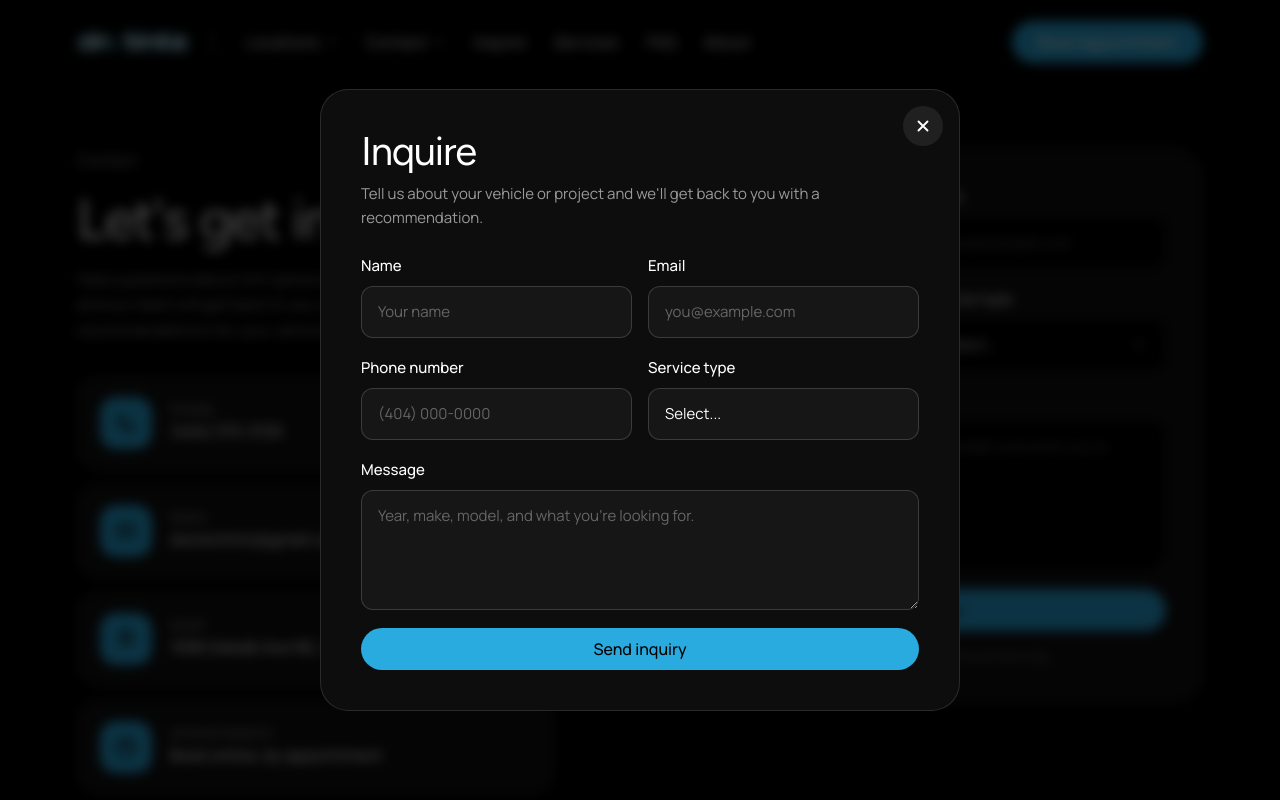
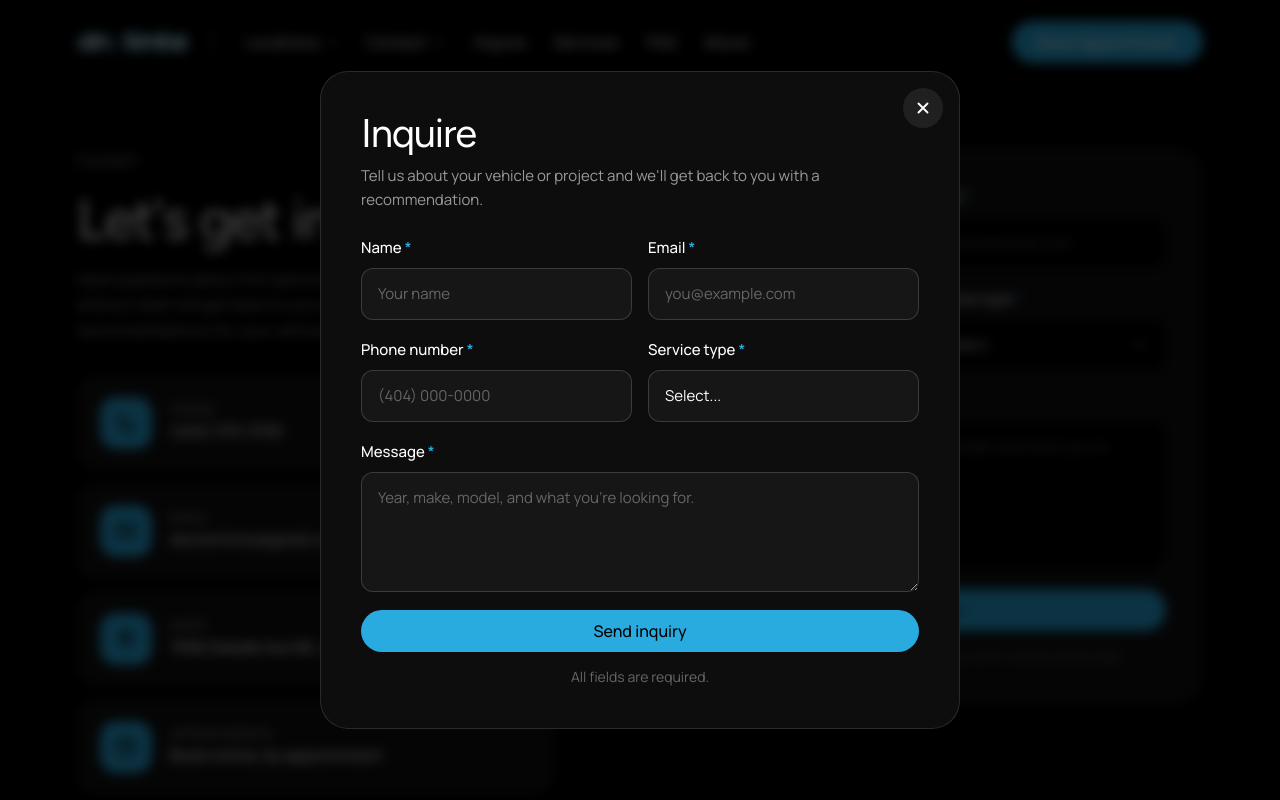
Before and after one commit to adityarao075/drtintz, a plain HTML site: page contact.html in a window 1280 px wide. Both pictures are taken after a click on the button "Inquire". Shown: the top 800 px of the page. Drawn offline with Linux system fonts and the light colour scheme.

Commit message:
Make every inquiry form field required
Co-Authored-By: Claude Fable 5.1 <noreply@anthropic.com>

```diff
--- a/contact.html
+++ b/contact.html
@@ -109,21 +109,21 @@
           <input type="text" name="_honey" tabindex="-1" autocomplete="off" aria-hidden="true" style="position:absolute;left:-9999px;opacity:0;height:0;width:0">
               <div class="form__row">
                 <div class="field">
-                  <label for="name">Name</label>
+                  <label for="name">Name <span class="req" aria-hidden="true">*</span></label>
                   <input id="name" name="name" type="text" autocomplete="name" placeholder="Your name" required>
                 </div>
                 <div class="field">
-                  <label for="email">Email</label>
+                  <label for="email">Email <span class="req" aria-hidden="true">*</span></label>
                   <input id="email" name="email" type="email" autocomplete="email" placeholder="you@example.com" required>
                 </div>
               </div>
               <div class="form__row">
                 <div class="field">
-                  <label for="phone">Phone number</label>
-                  <input id="phone" name="phone" type="tel" autocomplete="tel" placeholder="(404) 000-0000">
+                  <label for="phone">Phone number <span class="req" aria-hidden="true">*</span></label>
+                  <input id="phone" name="phone" type="tel" autocomplete="tel" placeholder="(404) 000-0000" required>
                 </div>
                 <div class="field">
-                  <label for="service">Service type</label>
+                  <label for="service">Service type <span class="req" aria-hidden="true">*</span></label>
                   <select id="service" name="service" required>
                     <option value="" selected disabled>Select...</option>
                     <option>Automotive Tint</option>
@@ -136,12 +136,12 @@
                 </div>
               </div>
               <div class="field">
-                <label for="message">Message</label>
-                <textarea id="message" name="message" placeholder="Tell us about your vehicle (year, make, model) and what you're looking for."></textarea>
+                <label for="message">Message <span class="req" aria-hidden="true">*</span></label>
+                <textarea id="message" name="message" placeholder="Tell us about your vehicle (year, make, model) and what you're looking for." required></textarea>
               </div>
               <button class="btn btn--block" type="submit">Submit form</button>
               <p class="form__status" role="status" aria-live="polite"></p>
-              <p class="form__note">We typically reply within one business day.</p>
+              <p class="form__note">All fields are required. We typically reply within one business day.</p>
             </form>
           </div>
 
@@ -223,21 +223,21 @@
         <input type="text" name="_honey" tabindex="-1" autocomplete="off" aria-hidden="true" style="position:absolute;left:-9999px;opacity:0;height:0;width:0">
         <div class="form__row">
           <div class="field">
-            <label for="inq-name">Name</label>
+            <label for="inq-name">Name <span class="req" aria-hidden="true">*</span></label>
             <input id="inq-name" name="name" type="text" autocomplete="name" placeholder="Your name" required>
           </div>
           <div class="field">
-            <label for="inq-email">Email</label>
+            <label for="inq-email">Email <span class="req" aria-hidden="true">*</span></label>
             <input id="inq-email" name="email" type="email" autocomplete="email" placeholder="you@example.com" required>
           </div>
         </div>
         <div class="form__row">
           <div class="field">
-            <label for="inq-phone">Phone number</label>
+            <label for="inq-phone">Phone number <span class="req" aria-hidden="true">*</span></label>
             <input id="inq-phone" name="phone" type="tel" autocomplete="tel" placeholder="(404) 000-0000" required>
           </div>
           <div class="field">
-            <label for="inq-service">Service type</label>
+            <label for="inq-service">Service type <span class="req" aria-hidden="true">*</span></label>
             <select id="inq-service" name="service" required>
               <option value="" selected disabled>Select...</option>
                     <option>Automotive Tint</option>
@@ -250,11 +250,12 @@
           </div>
         </div>
         <div class="field">
-          <label for="inq-message">Message</label>
+          <label for="inq-message">Message <span class="req" aria-hidden="true">*</span></label>
           <textarea id="inq-message" name="message" placeholder="Year, make, model, and what you're looking for." required></textarea>
         </div>
         <button class="btn btn--block" type="submit">Send inquiry</button>
         <p class="form__status" role="status" aria-live="polite"></p>
+        <p class="form__note">All fields are required.</p>
       </form>
     </div>
   </div>
--- a/css/styles.css
+++ b/css/styles.css
@@ -419,6 +419,7 @@ a.info-card:hover { transform: translateY(-3px); border-color: var(--accent); }
 .form__row { display: grid; grid-template-columns: 1fr 1fr; gap: 16px; }
 .field { display: grid; gap: 8px; margin-bottom: 18px; }
 .field label { font-weight: 500; font-size: 15px; }
+.field .req { color: var(--accent); font-weight: 600; }
 .field input, .field select, .field textarea {
   width: 100%; font: inherit; font-size: 15px; color: #fff;
   padding: 13px 16px; border-radius: 12px; border: 1.5px solid var(--line); background: #000;
```
Also changed, not shown: about.html (+6 -5 lines), index.html (+6 -5 lines), privacy-policy.html (+6 -5 lines), terms-and-conditions.html (+6 -5 lines).
